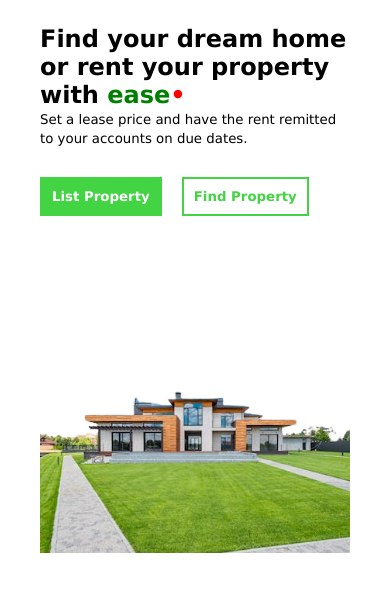
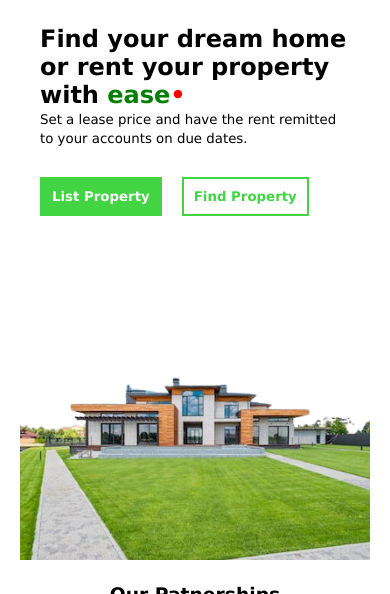
Before and after one commit to yusufolanrewaju/kinplusIT, a plain HTML site: page Project/realestate/index.html in a window 390 px wide. Shown: the part 75-669 px from the top of the page. Drawn offline with Linux system fonts and the light colour scheme.

Commit message:
changes made to real estate page

```diff
--- a/Project/realestate/style.css
+++ b/Project/realestate/style.css
@@ -418,6 +418,15 @@ h4 {
         padding: 45px;
     }
 
+    .described{
+        width: 100%;
+        padding: 20px;
+    }
+
+    .described img {
+        width: 100%;
+    }
+
 }
 
 @media screen and (min-width: 850px) {
```
